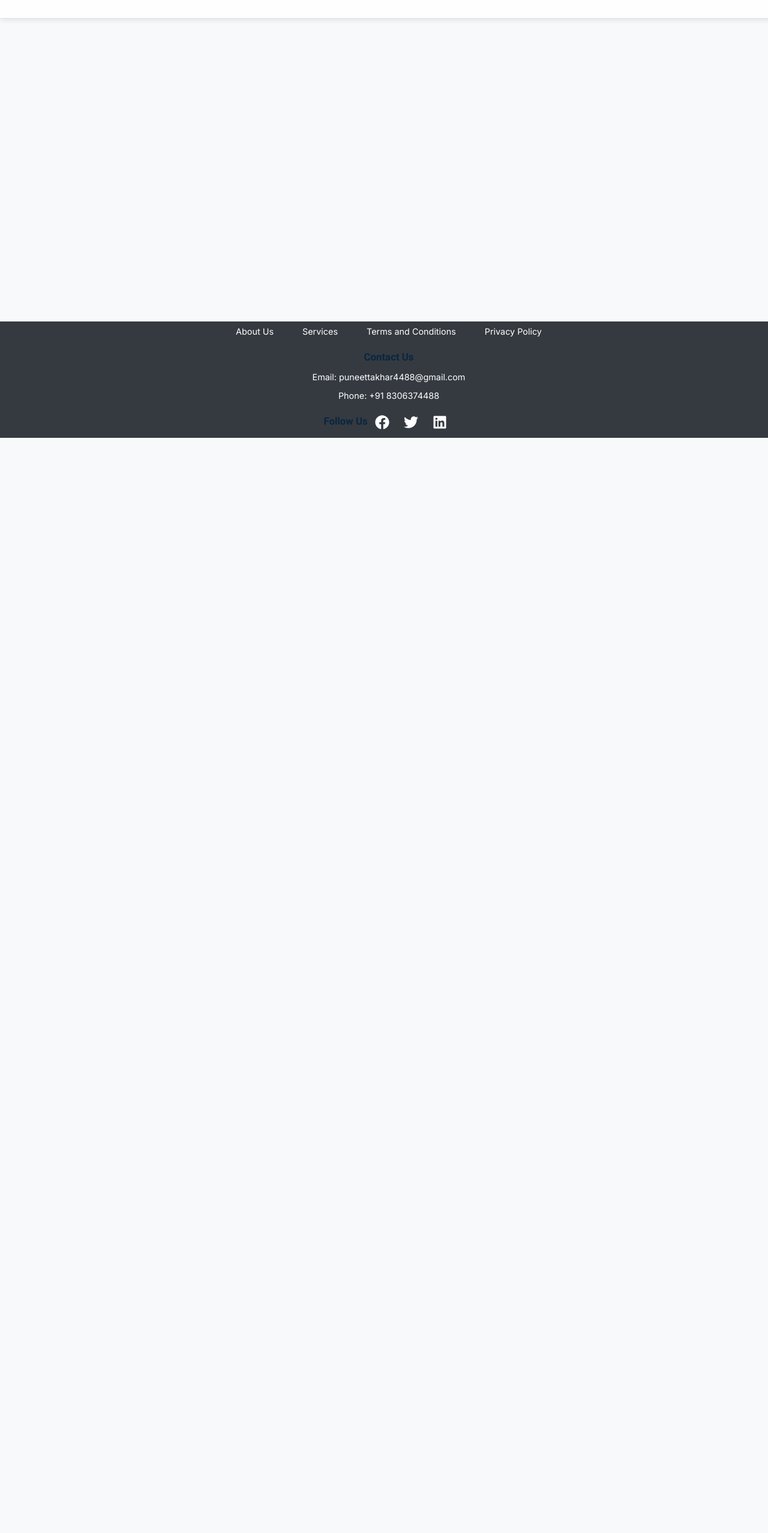
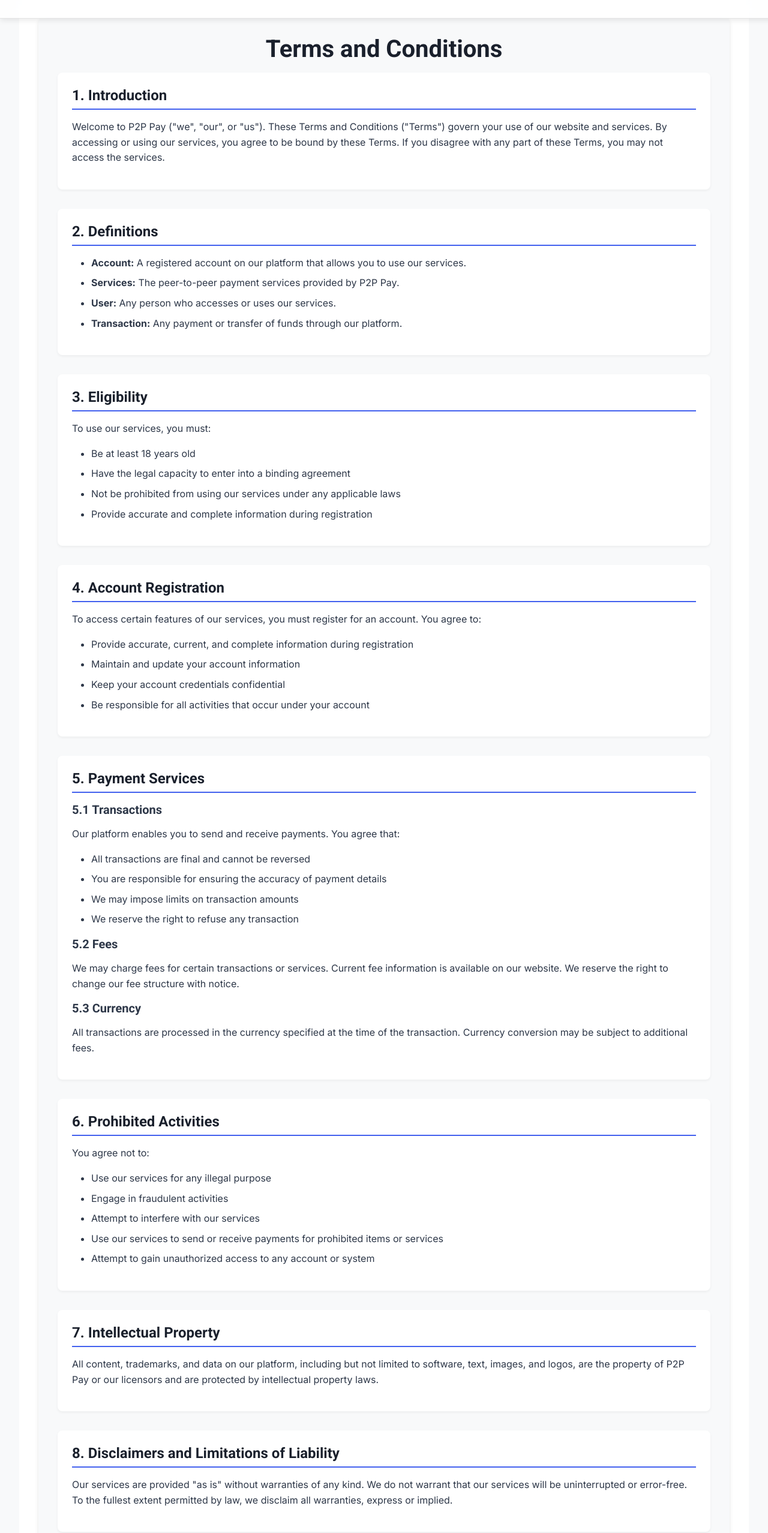
Before and after one commit to Puneet-Takhar/P2P-Pay, a React (Create React App) app: page /terms in a window 1280 px wide. Shown: the part 70-2626 px from the top of the page at 60% size. Before the commit the page ends 800 px from the top, so only its background shows below. Built offline with nearby package versions, Linux system fonts and the light colour scheme.

Commit message:
Added Terms and Conditions

```diff
--- a/src/App.js
+++ b/src/App.js
@@ -8,6 +8,7 @@
 import LoginPage from './pages/LoginPage';
 import SignupPage from './pages/SignupPage';
 import PrivacyPolicyPage from './pages/PrivacyPolicyPage';
+import TermsPage from './pages/TermsPage';
 import Navbar from './components/Navbar';
 import Footer from "./components/Footer";
 import { AuthProvider } from './context/AuthContext';
@@ -36,6 +37,7 @@
               <Route path="/services" element={<ServicesPage />} />
               <Route path="/blog" element={<BlogPage />} />
               <Route path="/privacy" element={<PrivacyPolicyPage />} />
+              <Route path="/terms" element={<TermsPage />} />
               <Route path="/login" element={<LoginPage />} />
               <Route path="/signup" element={<SignupPage />} />
             </Routes>
--- /dev/null
+++ b/src/pages/TermsPage.jsx
@@ -0,0 +1,190 @@
+import React from 'react';
+import { motion } from 'framer-motion';
+import '../styles/terms.css';
+
+const TermsPage = () => {
+  return (
+    <div className="terms-container">
+      <motion.div
+        className="terms-content"
+        initial={{ opacity: 0, y: 20 }}
+        animate={{ opacity: 1, y: 0 }}
+        transition={{ duration: 0.5 }}
+      >
+        <h1 className="terms-title">Terms and Conditions</h1>
+        <motion.div
+          className="terms-section"
+          initial={{ opacity: 0 }}
+          animate={{ opacity: 1 }}
+          transition={{ delay: 0.2, duration: 0.5 }}
+        >
+          <h2>1. Introduction</h2>
+          <p>Welcome to P2P Pay ("we", "our", or "us"). These Terms and Conditions ("Terms") govern your use of our website and services. By accessing or using our services, you agree to be bound by these Terms. If you disagree with any part of these Terms, you may not access the services.</p>
+        </motion.div>
+
+        <motion.div
+          className="terms-section"
+          initial={{ opacity: 0 }}
+          animate={{ opacity: 1 }}
+          transition={{ delay: 0.3, duration: 0.5 }}
+        >
+          <h2>2. Definitions</h2>
+          <ul>
+            <li><strong>Account:</strong> A registered account on our platform that allows you to use our services.</li>
+            <li><strong>Services:</strong> The peer-to-peer payment services provided by P2P Pay.</li>
+            <li><strong>User:</strong> Any person who accesses or uses our services.</li>
+            <li><strong>Transaction:</strong> Any payment or transfer of funds through our platform.</li>
+          </ul>
+        </motion.div>
+
+        <motion.div
+          className="terms-section"
+          initial={{ opacity: 0 }}
+          animate={{ opacity: 1 }}
+          transition={{ delay: 0.4, duration: 0.5 }}
+        >
+          <h2>3. Eligibility</h2>
+          <p>To use our services, you must:</p>
+          <ul>
+            <li>Be at least 18 years old</li>
+            <li>Have the legal capacity to enter into a binding agreement</li>
+            <li>Not be prohibited from using our services under any applicable laws</li>
+            <li>Provide accurate and complete information during registration</li>
+          </ul>
+        </motion.div>
+
+        <motion.div
+          className="terms-section"
+          initial={{ opacity: 0 }}
+          animate={{ opacity: 1 }}
+          transition={{ delay: 0.5, duration: 0.5 }}
+        >
+          <h2>4. Account Registration</h2>
+          <p>To access certain features of our services, you must register for an account. You agree to:</p>
+          <ul>
+            <li>Provide accurate, current, and complete information during registration</li>
+            <li>Maintain and update your account information</li>
+            <li>Keep your account credentials confidential</li>
+            <li>Be responsible for all activities that occur under your account</li>
+          </ul>
+        </motion.div>
+
+        <motion.div
+          className="terms-section"
+          initial={{ opacity: 0 }}
+          animate={{ opacity: 1 }}
+          transition={{ delay: 0.6, duration: 0.5 }}
+        >
+          <h2>5. Payment Services</h2>
+          <h3>5.1 Transactions</h3>
+          <p>Our platform enables you to send and receive payments. You agree that:</p>
+          <ul>
+            <li>All transactions are final and cannot be reversed</li>
+            <li>You are responsible for ensuring the accuracy of payment details</li>
+            <li>We may impose limits on transaction amounts</li>
+            <li>We reserve the right to refuse any transaction</li>
+          </ul>
+
+          <h3>5.2 Fees</h3>
+          <p>We may charge fees for certain transactions or services. Current fee information is available on our website. We reserve the right to change our fee structure with notice.</p>
+
+          <h3>5.3 Currency</h3>
+          <p>All transactions are processed in the currency specified at the time of the transaction. Currency conversion may be subject to additional fees.</p>
+        </motion.div>
+
+        <motion.div
+          className="terms-section"
+          initial={{ opacity: 0 }}
+          animate={{ opacity: 1 }}
+          transition={{ delay: 0.7, duration: 0.5 }}
+        >
+          <h2>6. Prohibited Activities</h2>
+          <p>You agree not to:</p>
+          <ul>
+            <li>Use our services for any illegal purpose</li>
+            <li>Engage in fraudulent activities</li>
+            <li>Attempt to interfere with our services</li>
+            <li>Use our services to send or receive payments for prohibited items or services</li>
+            <li>Attempt to gain unauthorized access to any account or system</li>
+          </ul>
+        </motion.div>
+
+        <motion.div
+          className="terms-section"
+          initial={{ opacity: 0 }}
+          animate={{ opacity: 1 }}
+          transition={{ delay: 0.8, duration: 0.5 }}
+        >
+          <h2>7. Intellectual Property</h2>
+          <p>All content, trademarks, and data on our platform, including but not limited to software, text, images, and logos, are the property of P2P Pay or our licensors and are protected by intellectual property laws.</p>
+        </motion.div>
+
+        <motion.div
+          className="terms-section"
+          initial={{ opacity: 0 }}
+          animate={{ opacity: 1 }}
+          transition={{ delay: 0.9, duration: 0.5 }}
+        >
+          <h2>8. Disclaimers and Limitations of Liability</h2>
+          <p>Our services are provided "as is" without warranties of any kind. We do not warrant that our services will be uninterrupted or error-free. To the fullest extent permitted by law, we disclaim all warranties, express or implied.</p>
+        </motion.div>
+
+        <motion.div
+          className="terms-section"
+          initial={{ opacity: 0 }}
+          animate={{ opacity: 1 }}
+          transition={{ delay: 1.0, duration: 0.5 }}
+        >
+          <h2>9. Termination</h2>
+          <p>We may terminate or suspend your account and access to our services immediately, without prior notice, for any reason, including but not limited to breach of these Terms.</p>
+        </motion.div>
+
+        <motion.div
+          className="terms-section"
+          initial={{ opacity: 0 }}
+          animate={{ opacity: 1 }}
+          transition={{ delay: 1.1, duration: 0.5 }}
+        >
+          <h2>10. Dispute Resolution</h2>
+          <p>Any disputes arising from these Terms or your use of our services will be resolved through binding arbitration in accordance with the rules of the American Arbitration Association.</p>
+        </motion.div>
+
+        <motion.div
+          className="terms-section"
+          initial={{ opacity: 0 }}
+          animate={{ opacity: 1 }}
+          transition={{ delay: 1.2, duration: 0.5 }}
+        >
+          <h2>11. Governing Law</h2>
+          <p>These Terms shall be governed by and construed in accordance with the laws of the State of California, without regard to its conflict of law provisions.</p>
+        </motion.div>
+
+        <motion.div
+          className="terms-section"
+          initial={{ opacity: 0 }}
+          animate={{ opacity: 1 }}
+          transition={{ delay: 1.3, duration: 0.5 }}
+        >
+          <h2>12. Changes to These Terms</h2>
+          <p>We reserve the right to modify these Terms at any time. We will notify you of any material changes by posting the new Terms on our website. Your continued use of our services after such changes constitutes your acceptance of the new Terms.</p>
+        </motion.div>
+
+        <motion.div
+          className="terms-section"
+          initial={{ opacity: 0 }}
+          animate={{ opacity: 1 }}
+          transition={{ delay: 1.4, duration: 0.5 }}
+        >
+          <h2>13. Contact Us</h2>
+          <p>If you have any questions about these Terms, please contact us at:</p>
+          <p>P2P Pay<br />
+          Legal Department<br />
+          legal@p2ppay.com<br />
+          +1 (123) 456-7890</p>
+        </motion.div>
+      </motion.div>
+    </div>
+  );
+};
+
+export default TermsPage;
--- /dev/null
+++ b/src/styles/terms.css
@@ -0,0 +1,88 @@
+.terms-container {
+    min-height: 100vh;
+    padding: 2rem;
+    max-width: 1200px;
+    margin: 0 auto;
+    background-color: #ffffff;
+    color: #2d3748;
+  }
+
+  .terms-content {
+    padding: 2rem;
+    border-radius: 12px;
+    background-color: #f8f9fa;
+    box-shadow: 0 4px 6px rgba(0, 0, 0, 0.1);
+  }
+
+  .terms-title {
+    font-size: 2.5rem;
+    font-weight: 700;
+    margin-bottom: 1rem;
+    color: #1a202c;
+    text-align: center;
+  }
+
+  .terms-last-updated {
+    text-align: center;
+    color: #718096;
+    margin-bottom: 2rem;
+    font-style: italic;
+  }
+
+  .terms-section {
+    margin-bottom: 2rem;
+    padding: 1.5rem;
+    background-color: white;
+    border-radius: 8px;
+    box-shadow: 0 2px 4px rgba(0, 0, 0, 0.05);
+  }
+
+  .terms-section h2 {
+    font-size: 1.5rem;
+    font-weight: 600;
+    margin-bottom: 1rem;
+    color: #1a202c;
+    border-bottom: 2px solid #4361ee;
+    padding-bottom: 0.5rem;
+  }
+
+  .terms-section h3 {
+    font-size: 1.25rem;
+    font-weight: 600;
+    margin: 1rem 0 0.5rem;
+    color: #2d3748;
+  }
+
+  .terms-section p {
+    line-height: 1.6;
+    margin-bottom: 1rem;
+  }
+
+  .terms-section ul {
+    margin: 1rem 0 1rem 2rem;
+    padding: 0;
+    list-style-type: disc;
+  }
+
+  .terms-section li {
+    margin-bottom: 0.5rem;
+    line-height: 1.6;
+  }
+
+  @media (max-width: 768px) {
+    .terms-container {
+      padding: 1rem;
+    }
+
+    .terms-content {
+      padding: 1rem;
+    }
+
+    .terms-title {
+      font-size: 2rem;
+    }
+
+    .terms-section {
+      padding: 1rem;
+    }
+  }
```
